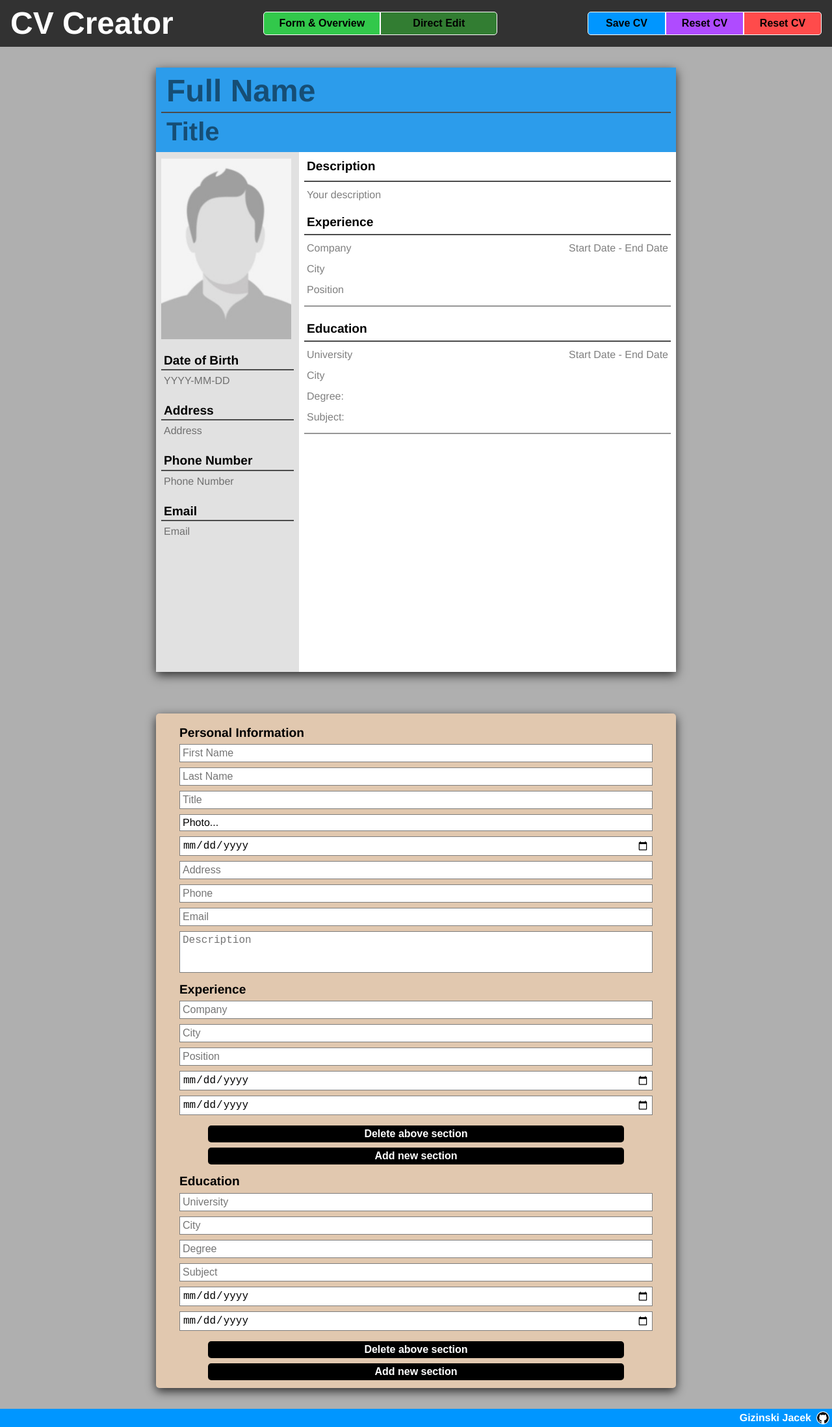
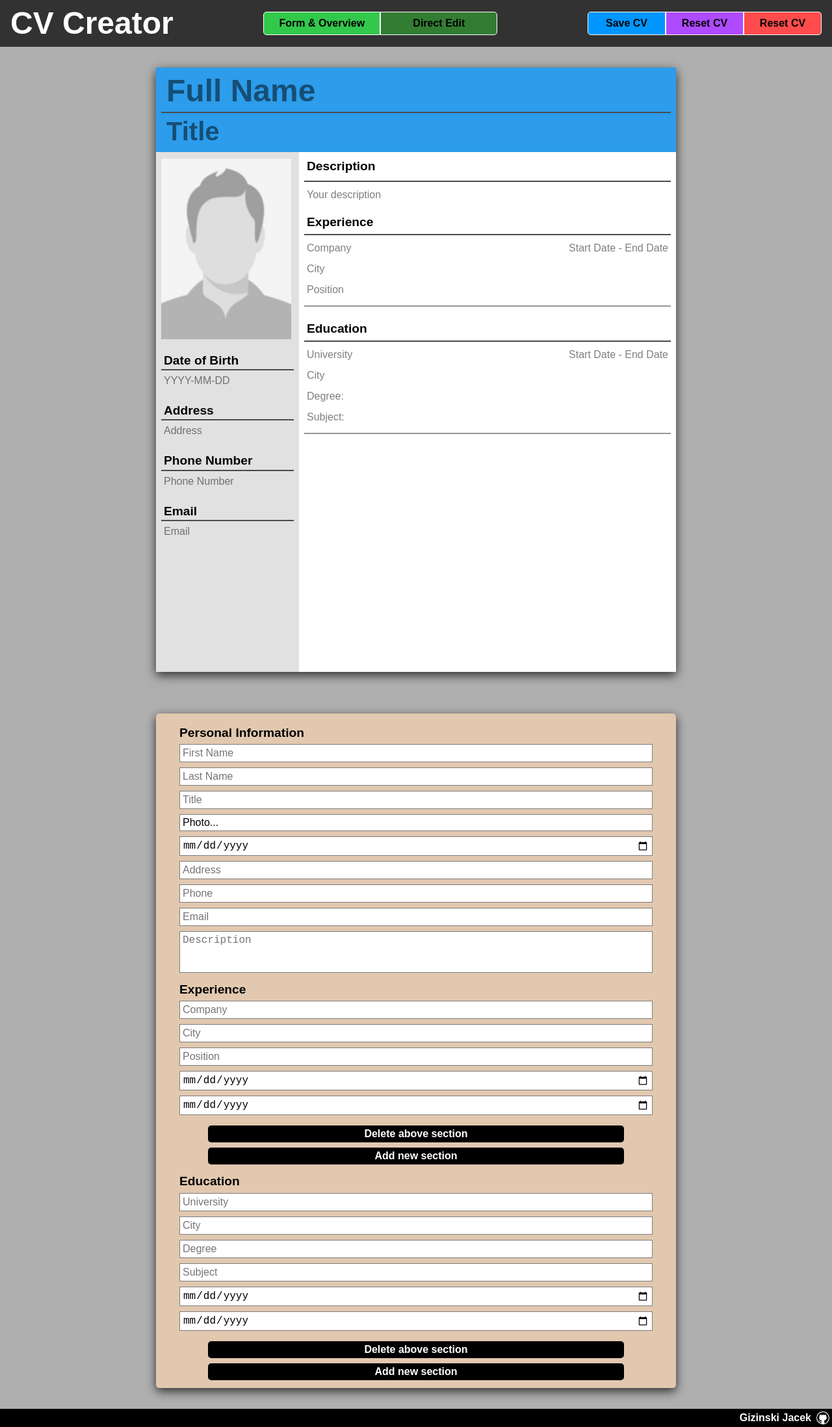
Before and after one commit to gizinski-jacek/cv-project-react, a React (Create React App) app: page / in a window 1280 px wide. Shown: the whole page at 65% size. Built offline with nearby package versions, Linux system fonts and the light colour scheme.

Commit message:
Minor change

```diff
--- a/src/App.css
+++ b/src/App.css
@@ -1,6 +1,6 @@
 :root {
 	font-size: 16px;
-	font-family: Helvetica;
+	font-family: Arial, Helvetica, sans-serif;
 }
 
 #root {
@@ -437,7 +437,7 @@ input[name='photo'] {
 .footer {
 	width: 100%;
 	text-align: center;
-	background-color: rgb(0, 150, 255);
+	background-color: rgb(0, 0, 0);
 }
 
 .footer a {
```
